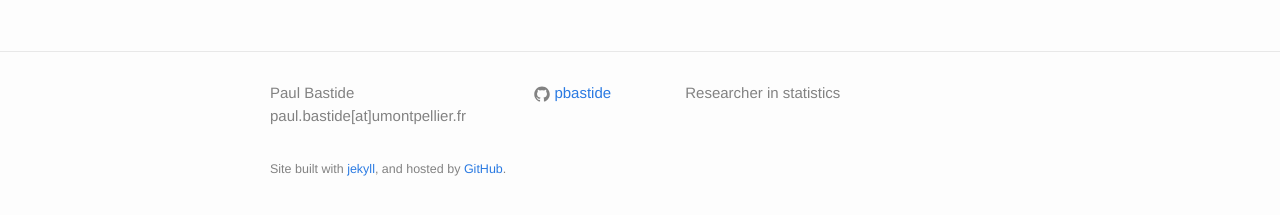
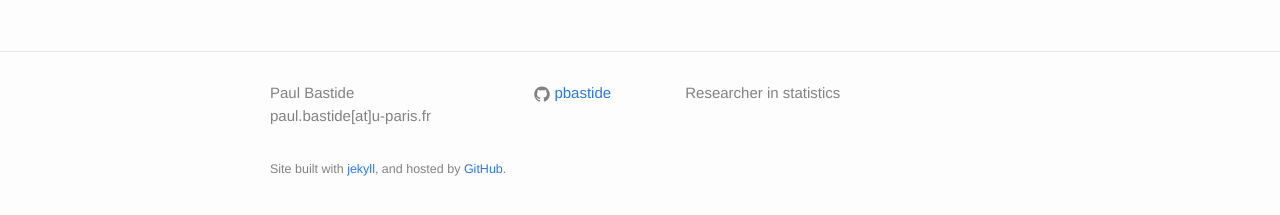
Before and after one commit to pbastide/pbastide.github.io, a Jekyll site: the page built from index.md, in a window 1280 px wide. Shown: the part 509-724 px from the top of the page. Built offline with Jekyll 4.4.1, drawn with Linux system fonts in a browser that asks for light colours.

Commit message:
update email

```diff
--- a/_config.yml
+++ b/_config.yml
@@ -1,6 +1,6 @@
 # Site settings
 title: Paul Bastide
-email: paul.bastide[at]umontpellier.fr
+email: paul.bastide[at]u-paris.fr
 description: > # this means to ignore newlines until "baseurl:"
   Researcher in statistics
 baseurl: '' # /pbastide.github.io # the subpath of your site, e.g. /blog/
```
